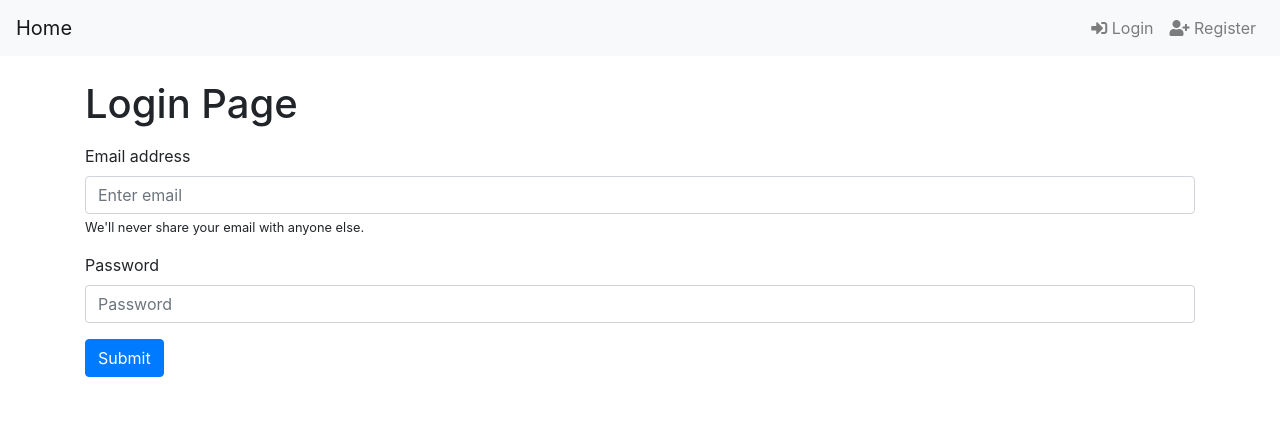
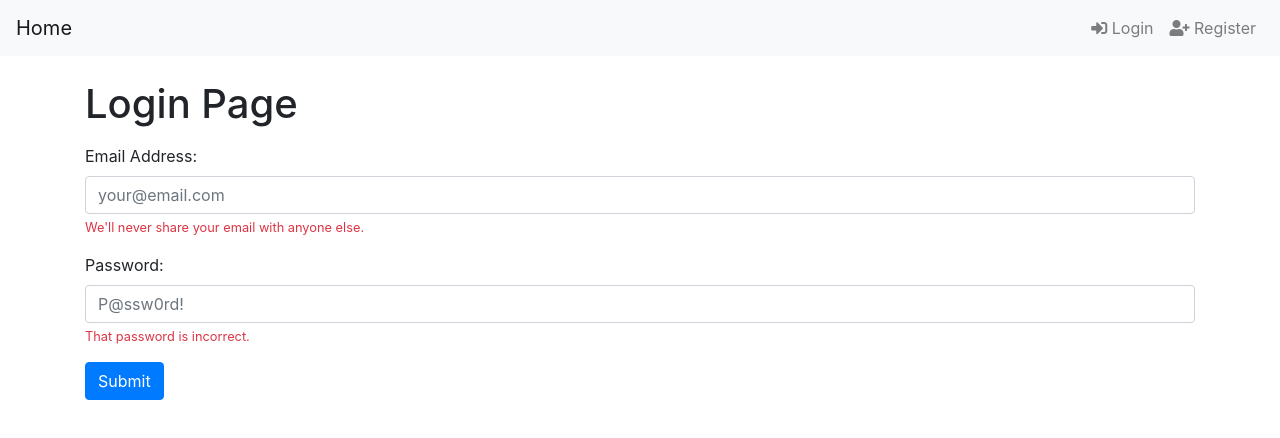
Before and after one commit to NatePad/SERN-Auth-Template, a React (Create React App) app in the folder client/: page / in a window 1280 px wide. Shown: the top 438 px of the page. Built offline with nearby package versions, Linux system fonts and the light colour scheme.

Commit message:
Frame /login page

```diff
--- a/client/src/pages/Login.js
+++ b/client/src/pages/Login.js
@@ -1,3 +1,5 @@
+import { createRef } from 'react';
+
 import {
   Button,
   Container,
@@ -5,27 +7,49 @@ import {
 } from 'react-bootstrap';
 
 const Login = () => {
+  const email = createRef();
+  const password = createRef();
+
+
+  const handleSubmit = e => {
+    e.preventDefault();
+
+    const userData = {
+      email: email.current.value.trim(),
+      password: password.current.value.trim()
+    }
+
+    console.log(userData);
+  }
+
+
   return (
     <Container>
       <h1 className="mb-3">Login Page</h1>
-      <Form>
-        <Form.Group controlId="formBasicEmail">
-          <Form.Label>Email address</Form.Label>
-          <Form.Control type="email" placeholder="Enter email" />
-          <Form.Text>
+      <Form onSubmit={handleSubmit}>
+
+        <Form.Group controlId="email">
+          <Form.Label>Email Address:</Form.Label>
+          <Form.Control type="email" placeholder="your@email.com" ref={email} />
+          <Form.Text className="text-danger">
             We'll never share your email with anyone else.
           </Form.Text>
         </Form.Group>
 
-        <Form.Group controlId="formBasicPassword">
-          <Form.Label>Password</Form.Label>
-          <Form.Control type="password" placeholder="Password" />
+
+        <Form.Group controlId="password">
+          <Form.Label>Password:</Form.Label>
+          <Form.Control type="password" placeholder="P@ssw0rd!" ref={password} />
+          <Form.Text className="text-danger">
+            That password is incorrect.
+          </Form.Text>
         </Form.Group>
 
 
         <Button variant="primary" type="submit">
           Submit
         </Button>
+
       </Form>
     </Container>
   )
```
